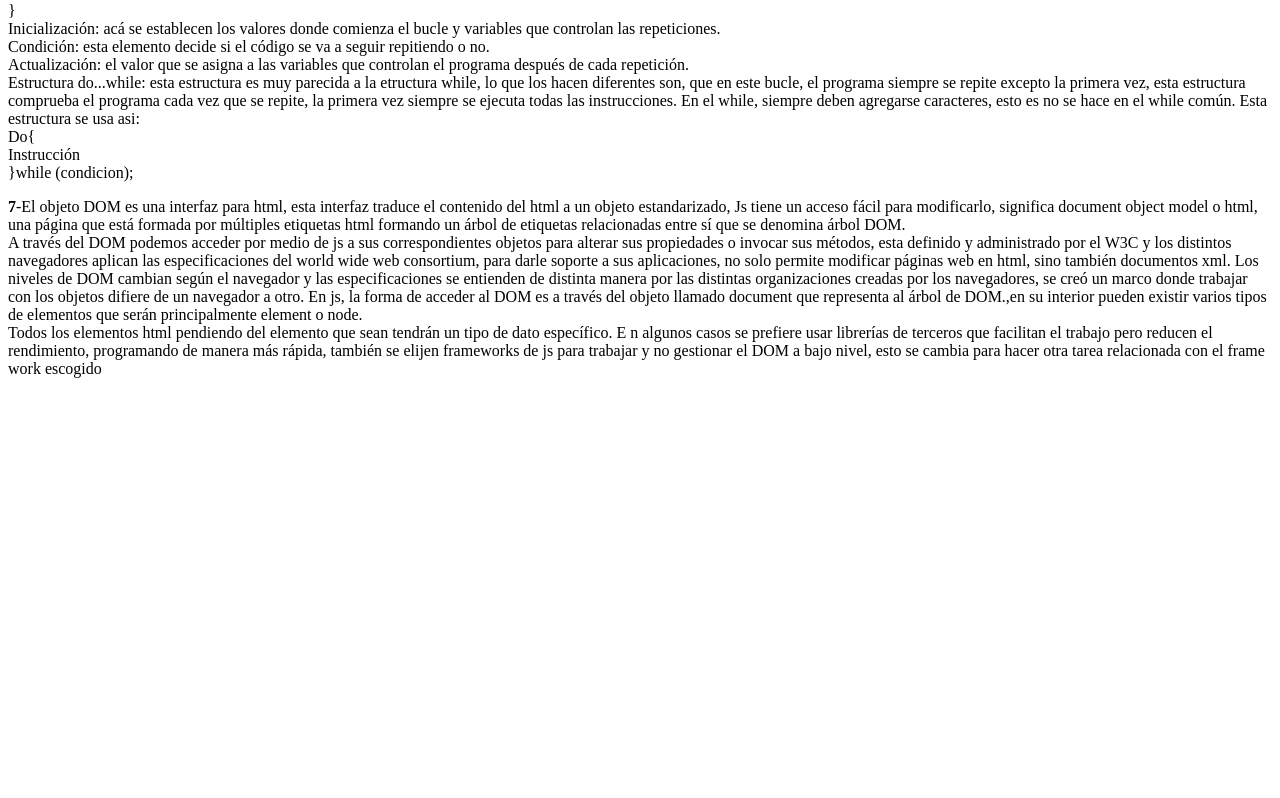
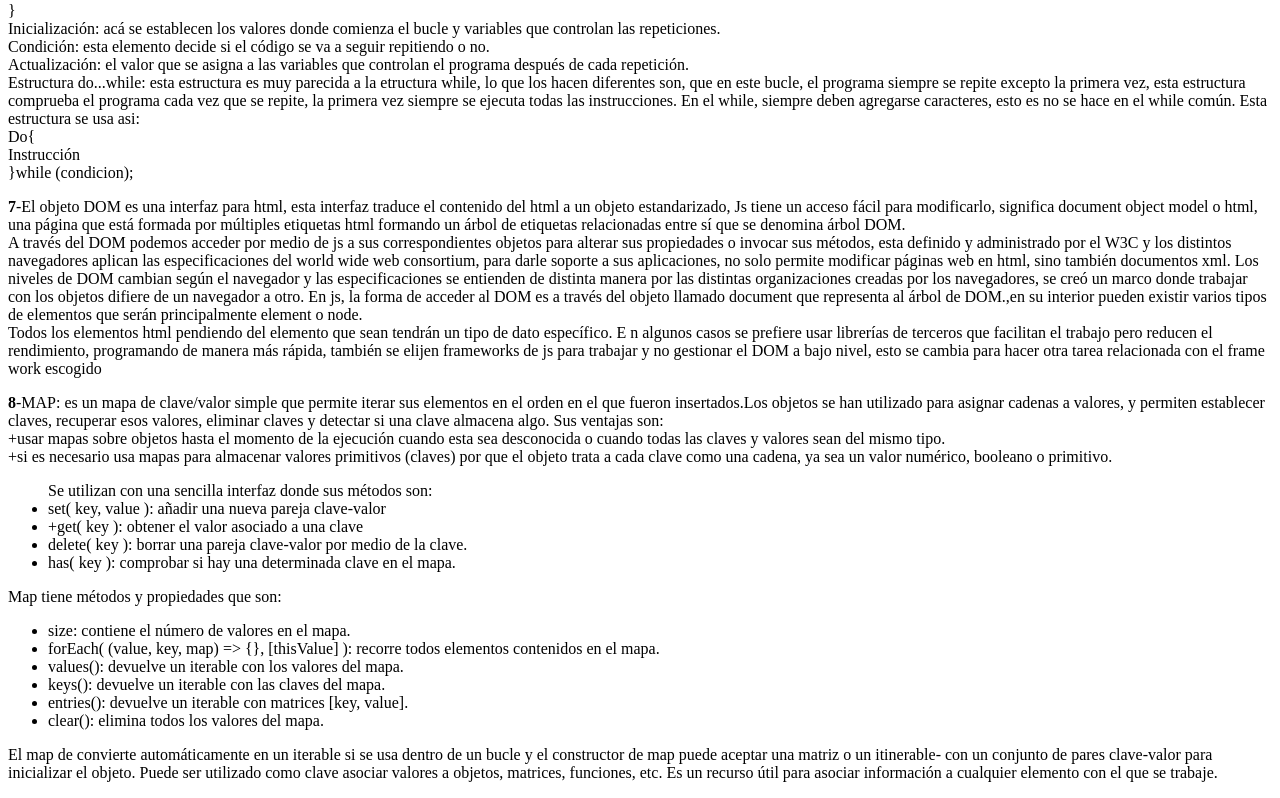
Before and after one commit to MOLINA-JUAN/tp6infojs, a plain HTML site: page index.html in a window 1280 px wide. Shown: the part 3418-4216 px from the top of the page. Before the commit the page ends 3812 px from the top, so only its background shows below. Drawn offline with Linux system fonts and the light colour scheme.

Commit message:
respuesta 8

```diff
--- a/index.html
+++ b/index.html
@@ -176,7 +176,27 @@ AND a nivel de bits(&);OR a nivel de bits (|);XOR a nivel de bits (^);NOT a nive
         A través del DOM podemos acceder por medio de js a sus correspondientes objetos para alterar sus propiedades o invocar sus métodos, esta definido y administrado por el W3C y los distintos navegadores aplican las especificaciones del world wide web consortium, para darle soporte a sus aplicaciones, no solo permite modificar páginas web en html, sino también documentos xml. Los niveles de DOM cambian según  el navegador y las especificaciones se entienden de distinta manera por las distintas organizaciones creadas por los navegadores, se creó un marco donde trabajar con los objetos difiere de un navegador a otro. En js, la forma de acceder al DOM es a través del objeto llamado document que representa al árbol de DOM.,en su interior pueden existir varios tipos de elementos que serán principalmente element o node.<br/>
         Todos los elementos html pendiendo del elemento que sean tendrán un tipo de dato específico. E n algunos casos se prefiere usar librerías de terceros que facilitan el trabajo pero reducen el rendimiento, programando de manera más rápida,  también se elijen frameworks de js para trabajar y no gestionar el DOM a bajo nivel, esto se cambia para hacer otra tarea relacionada con el frame work escogido
     </p>
-
+    <p>
+        <strong>8</strong>-MAP: es un mapa de clave/valor simple que permite iterar sus elementos en el orden en el que fueron insertados.Los objetos se han utilizado para asignar cadenas a valores, y permiten establecer claves, recuperar esos valores, eliminar claves y detectar si una clave almacena algo. Sus ventajas son:<br/>
+        +usar mapas sobre objetos hasta el momento de la ejecución cuando esta sea desconocida o cuando todas las claves y valores sean del mismo tipo.<br/>
+        +si es necesario usa mapas para almacenar valores primitivos (claves)  por que el objeto trata a cada clave como una cadena, ya sea un valor numérico, booleano o primitivo.<br/>
+        <ul>Se utilizan con una sencilla interfaz donde sus métodos son:
+        <li>set( key, value ): añadir una nueva pareja clave-valor</li>
+        <li>+get( key ): obtener el valor asociado a una clave</li>
+        <li>delete( key ): borrar una pareja clave-valor por medio de la clave.</li>
+        <li>has( key ): comprobar si hay una determinada clave en el mapa.</li>
+        </ul>
+        Map tiene métodos y propiedades que son:
+        <ul>
+            <li>size: contiene el número de valores en el mapa.</li>
+            <li>forEach( (value, key, map) => {}, [thisValue] ): recorre todos elementos contenidos en el mapa.</li>
+            <li>values(): devuelve un iterable con los valores del mapa.</li>
+            <li>keys(): devuelve un iterable con las claves del mapa.</li>
+            <li>entries(): devuelve un iterable con matrices [key, value].</li>
+            <li>clear(): elimina todos los valores del mapa.</li>
+        </ul>
+        El map de convierte automáticamente en un iterable si se usa dentro de un bucle y el constructor de map puede aceptar una matriz o un itinerable- con un conjunto de pares clave-valor para inicializar el objeto. Puede ser utilizado como clave asociar valores a objetos, matrices, funciones, etc. Es un recurso útil para asociar información a cualquier elemento con el que se trabaje.
+    </p>
 
 </body>
 </html>
```
